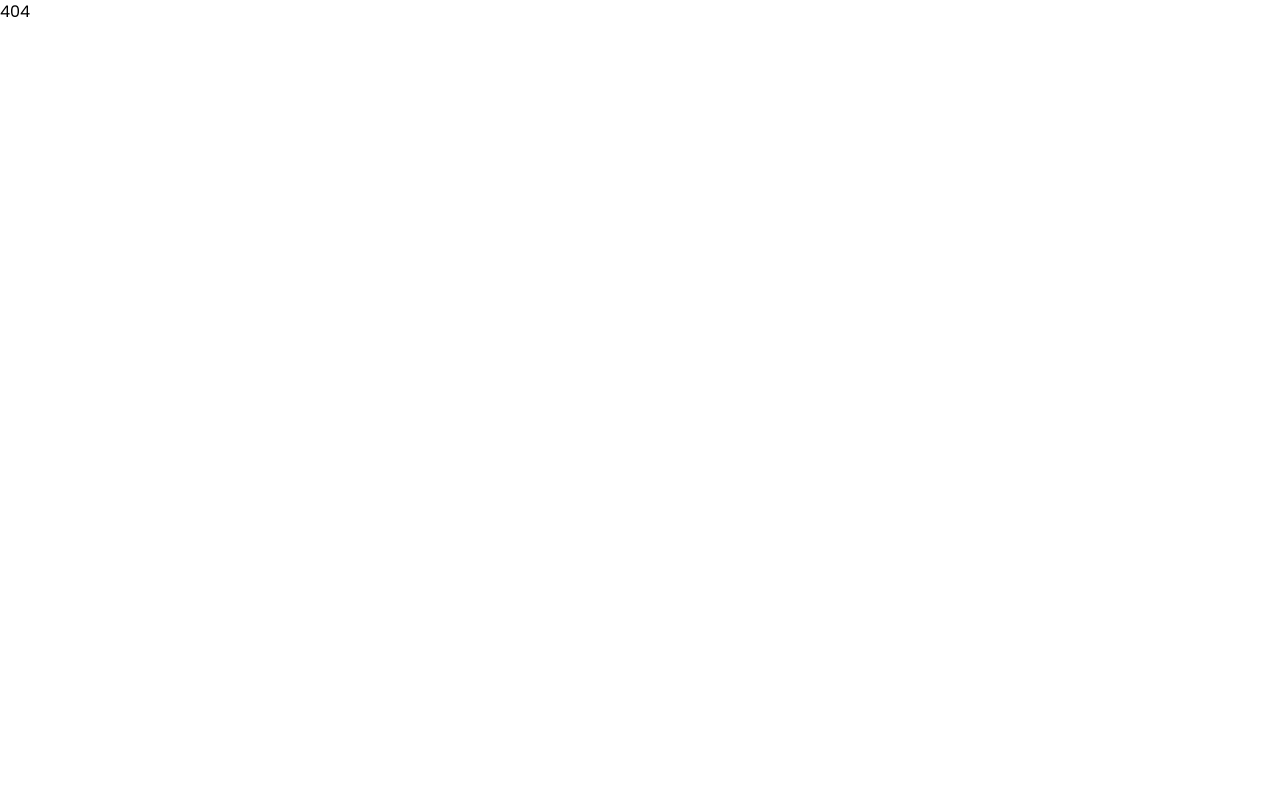
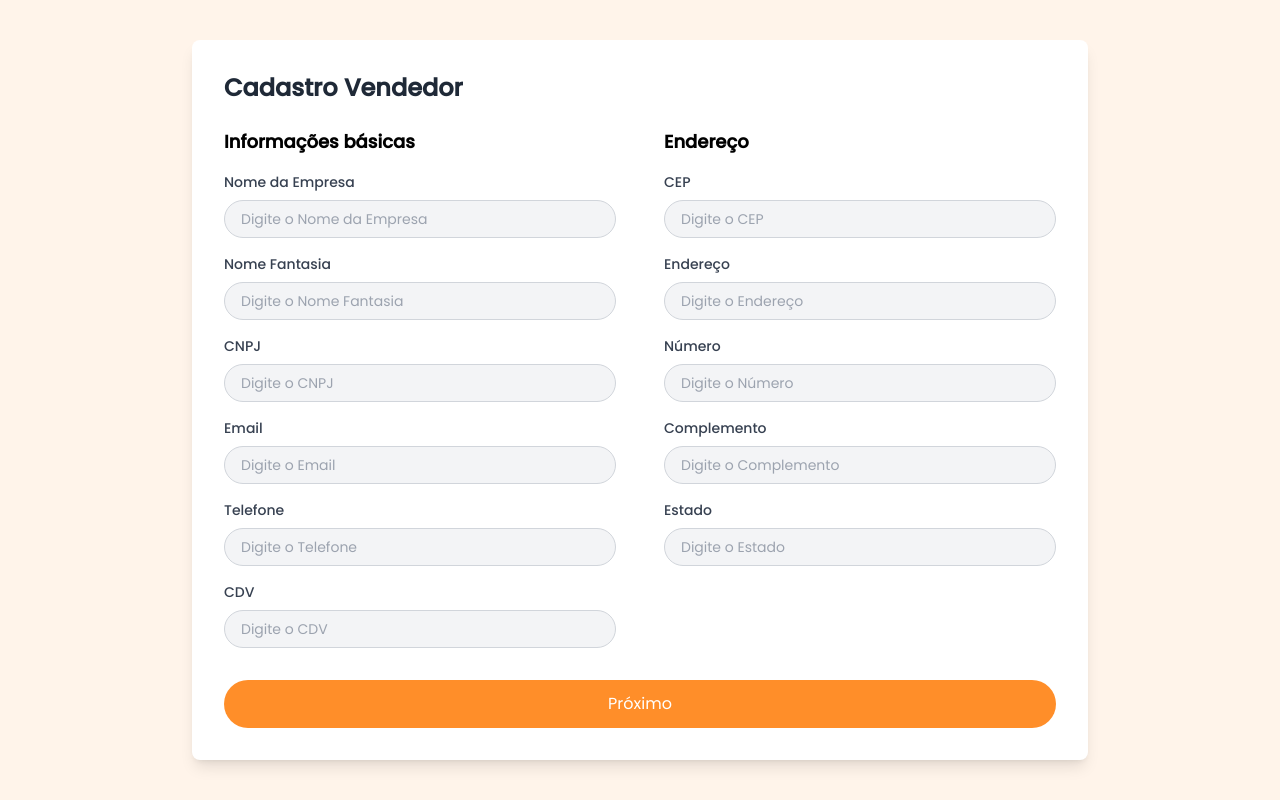
Before and after one commit to AGES-2024-2-SOPA/front, a React (Vite) app: page /cadastro-vendedor in a window 1280 px wide. Built offline with nearby package versions, Linux system fonts and the light colour scheme; sample sign-in values are in the browser's storage.

Commit message:
Iniciando desenvolvimento do Cadastro Ferro Velho

```diff
--- a/src/components/Input/index.tsx
+++ b/src/components/Input/index.tsx
@@ -14,7 +14,7 @@ const Input = ({
   label,
   placeholder = '',
   onChangeCallback
-}:InputProps ) => {
+}: InputProps ) => {
 
   const handleChange = (event: React.ChangeEvent<HTMLInputElement>) => {
     if (onChangeCallback) {
@@ -23,7 +23,7 @@ const Input = ({
   };
 
   return (
-    <div className="flex items-center relative w-full">
+    <div className="flex flex-col w-full">
       {label && <label className="mb-2 block text-sm font-medium text-gray-700">{label}</label>}
 
       <div className="relative w-full">
--- /dev/null
+++ b/src/pages/cadastroFerroVelho/cadastroFerroVelhos.tsx
@@ -0,0 +1,96 @@
+import React from 'react';
+import Input from '../../components/Input/index';
+
+const CadastroVendedor = () => {
+  const handleInputChange = (field: string, value: string) => {
+    console.log(`${field}: ${value}`);
+    // Aqui você pode adicionar a lógica para armazenar os valores dos inputs no estado ou enviá-los para uma API
+  };
+
+  return (
+    <div className="flex justify-center items-center min-h-screen bg-[#FFF4EA]">
+      <form className="bg-white p-8 rounded-lg shadow-lg w-full max-w-4xl">
+        <h2 className="text-2xl font-bold text-gray-800 mb-6">Cadastro Vendedor</h2>
+
+        <div className="grid grid-cols-2 gap-x-12 gap-y-6">
+          <div>
+            <h3 className="text-lg font-semibold mb-4">Informações básicas</h3>
+            <div className="space-y-4">
+              <Input
+                label="Nome da Empresa"
+                placeholder="Digite o Nome da Empresa"
+                onChangeCallback={(value) => handleInputChange('nomeEmpresa', value)}
+              />
+              <Input
+                label="Nome Fantasia"
+                placeholder="Digite o Nome Fantasia"
+                onChangeCallback={(value) => handleInputChange('nomeFantasia', value)}
+              />
+              <Input
+                label="CNPJ"
+                placeholder="Digite o CNPJ"
+                onChangeCallback={(value) => handleInputChange('cnpj', value)}
+              />
+              <Input
+                label="Email"
+                placeholder="Digite o Email"
+                type="email"
+                onChangeCallback={(value) => handleInputChange('email', value)}
+              />
+              <Input
+                label="Telefone"
+                placeholder="Digite o Telefone"
+                type="tel"
+                onChangeCallback={(value) => handleInputChange('telefone', value)}
+              />
+              <Input
+                label="CDV"
+                placeholder="Digite o CDV"
+                onChangeCallback={(value) => handleInputChange('cdv', value)}
+              />
+            </div>
+          </div>
+          <div>
+            <h3 className="text-lg font-semibold mb-4">Endereço</h3>
+            <div className="space-y-4">
+              <Input
+                label="CEP"
+                placeholder="Digite o CEP"
+                onChangeCallback={(value) => handleInputChange('cep', value)}
+              />
+              <Input
+                label="Endereço"
+                placeholder="Digite o Endereço"
+                onChangeCallback={(value) => handleInputChange('endereco', value)}
+              />
+              <Input
+                label="Número"
+                placeholder="Digite o Número"
+                onChangeCallback={(value) => handleInputChange('numero', value)}
+              />
+              <Input
+                label="Complemento"
+                placeholder="Digite o Complemento"
+                onChangeCallback={(value) => handleInputChange('complemento', value)}
+              />
+              <Input
+                label="Estado"
+                placeholder="Digite o Estado"
+                onChangeCallback={(value) => handleInputChange('estado', value)}
+              />
+            </div>
+          </div>
+        </div>
+
+        <button
+          type="submit"
+          className="mt-8 w-full py-3 bg-[#FF8E29] text-white rounded-full hover:bg-[#e07a20] transition duration-300"
+        >
+          Próximo
+        </button>
+      </form>
+    </div>
+  );
+};
+
+export default CadastroVendedor;
--- a/src/routes/AppRoutes.tsx
+++ b/src/routes/AppRoutes.tsx
@@ -5,6 +5,7 @@ import ProtectedPage from '../pages/ProtectedExample';
 import NotFound from '../pages/NotFound';
 import Unauthorized from '../pages/Unauthorized';
 import Layout from '../layouts/Layout';
+import CadastroVendedor from '../pages/cadastroFerroVelho/cadastroFerroVelhos'; // Importando a página de cadastro
 
 const AppRoutes = () => {
   return (
@@ -21,7 +22,17 @@ const AppRoutes = () => {
               <ProtectedPage />
             </ProtectedRoute>
           }
-          />
+        />
+
+        {/* Rota protegida para cadastro de ferro-velho */}
+        <Route
+          path="/cadastro-vendedor"
+          element={
+            <ProtectedRoute allowedRoles={['admin']}>
+              <CadastroVendedor />
+            </ProtectedRoute>
+          }
+        />
 
         {/* Exemplo de rota catch all e não autorizada */}
         <Route path="/unauthorized" element={<Unauthorized />} />
```
